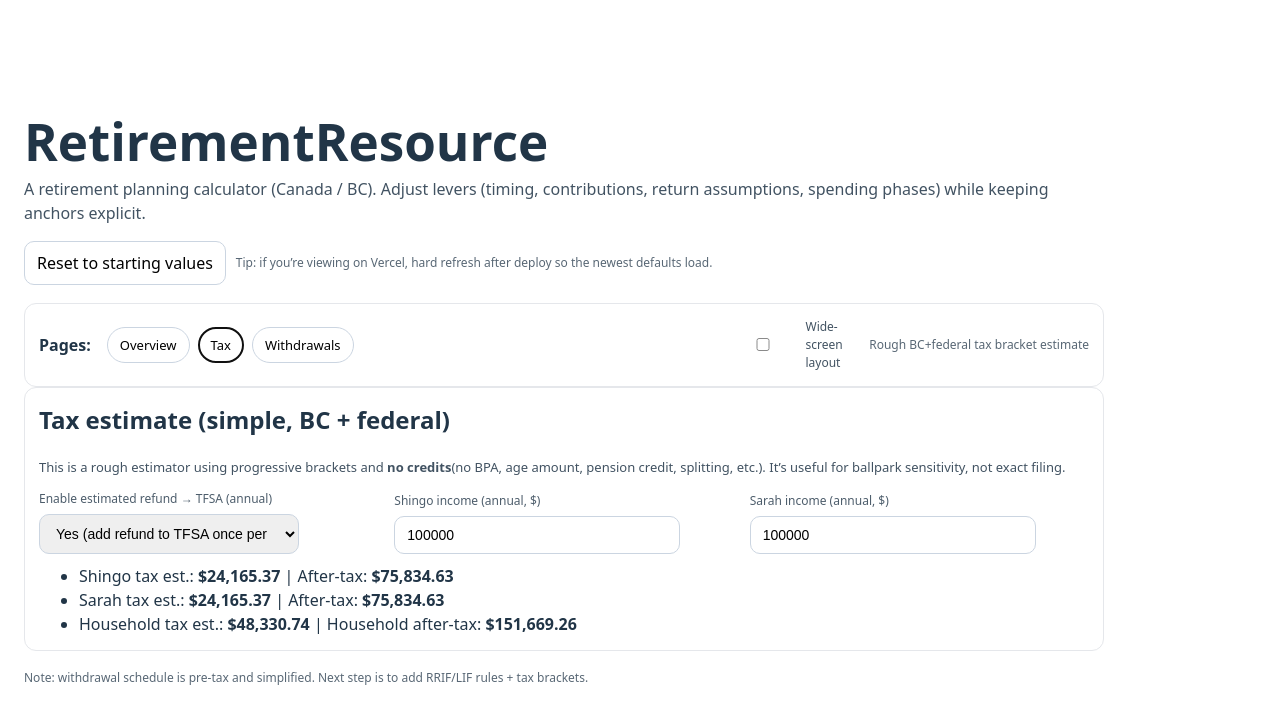
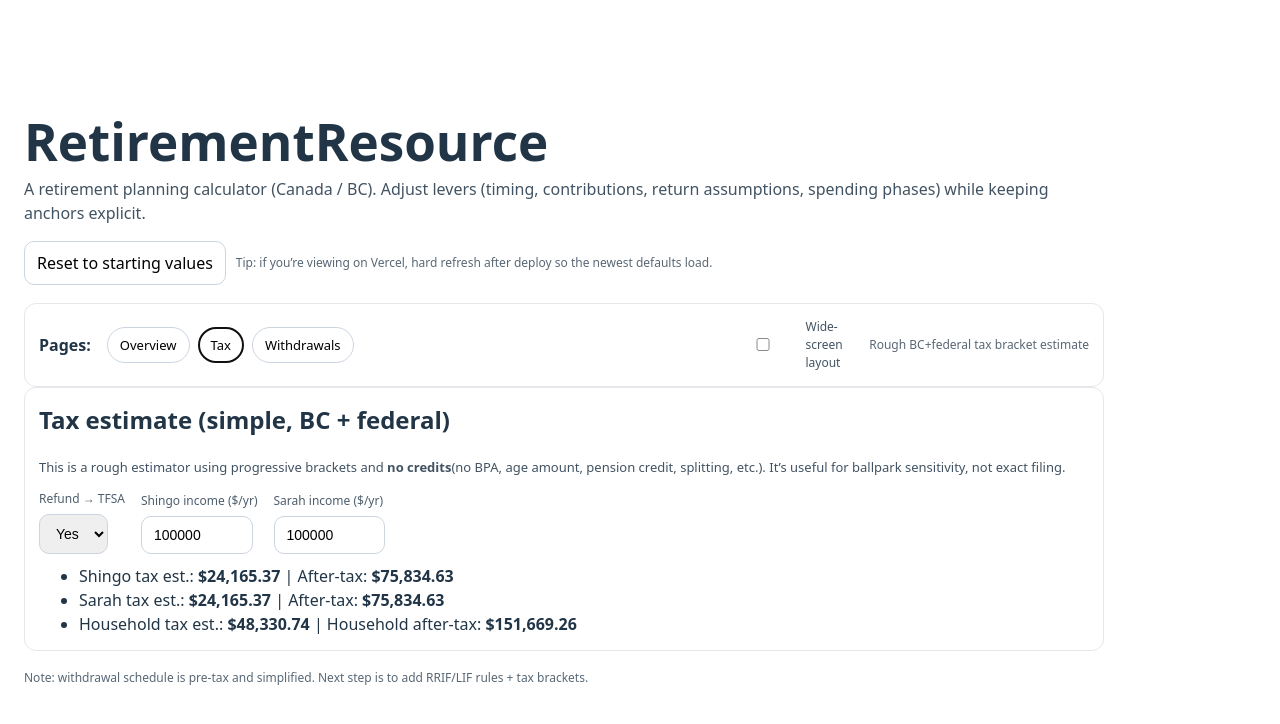
Before and after one commit to kawabunga8/RetirementResource, a React (Vite) app: page / in a window 1280 px wide. Both pictures are taken after a click on the button "Tax". Shown: the top 724 px of the page. Built offline with nearby package versions, Linux system fonts and the light colour scheme.

Commit message:
Compact tax page dropdown and income inputs; left-cluster

```diff
--- a/src/App.tsx
+++ b/src/App.tsx
@@ -1000,9 +1000,10 @@ export default function App() {
             ballpark sensitivity, not exact filing.
           </p>
 
-          <div className="grid">
-            <Field label="Enable estimated refund → TFSA (annual)">
+          <div className="selectRow">
+            <Field label="Refund → TFSA">
               <select
+                className="yesNoSelect"
                 value={vars.tax.enableRefundToTfsa ? "yes" : "no"}
                 onChange={(e) =>
                   setVars((v) => ({
@@ -1014,13 +1015,14 @@ export default function App() {
                   }))
                 }
               >
-                <option value="yes">Yes (add refund to TFSA once per year)</option>
+                <option value="yes">Yes</option>
                 <option value="no">No</option>
               </select>
             </Field>
 
-            <Field label="Shingo income (annual, $)">
-              <input
+            <Field label="Shingo income ($/yr)">
+              <input
+                className="moneyInputLg"
                 type="number"
                 value={vars.tax.shingoIncome}
                 onChange={(e) =>
@@ -1031,8 +1033,9 @@ export default function App() {
                 }
               />
             </Field>
-            <Field label="Sarah income (annual, $)">
-              <input
+            <Field label="Sarah income ($/yr)">
+              <input
+                className="moneyInputLg"
                 type="number"
                 value={vars.tax.sarahIncome}
                 onChange={(e) =>
```
